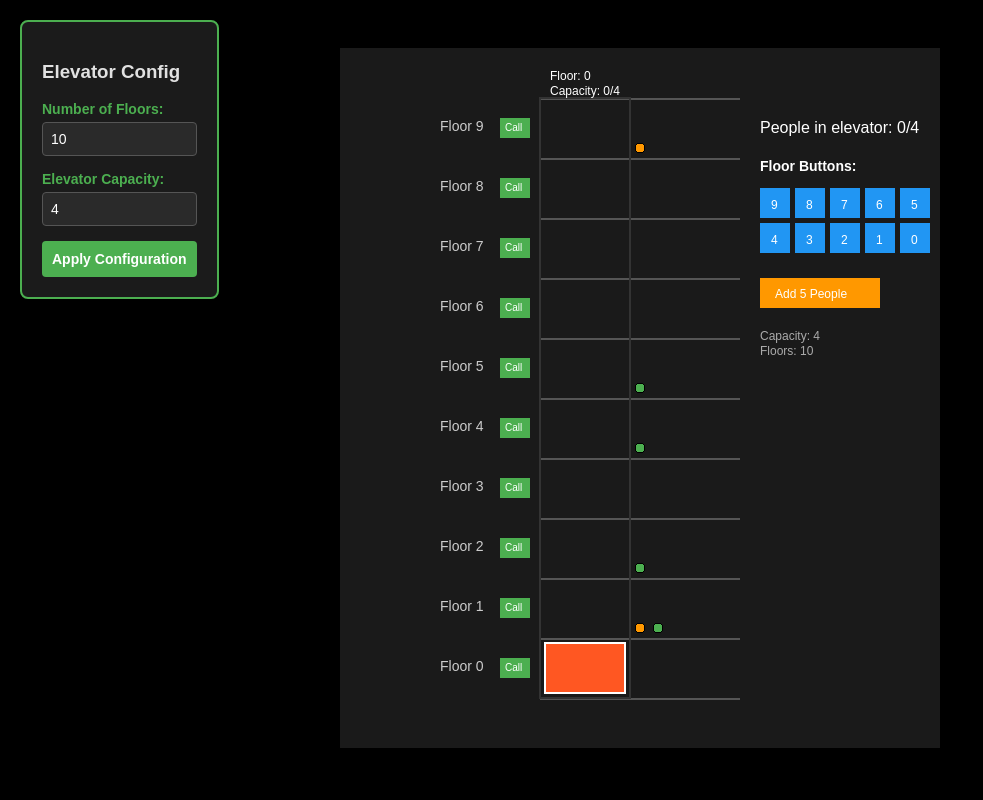
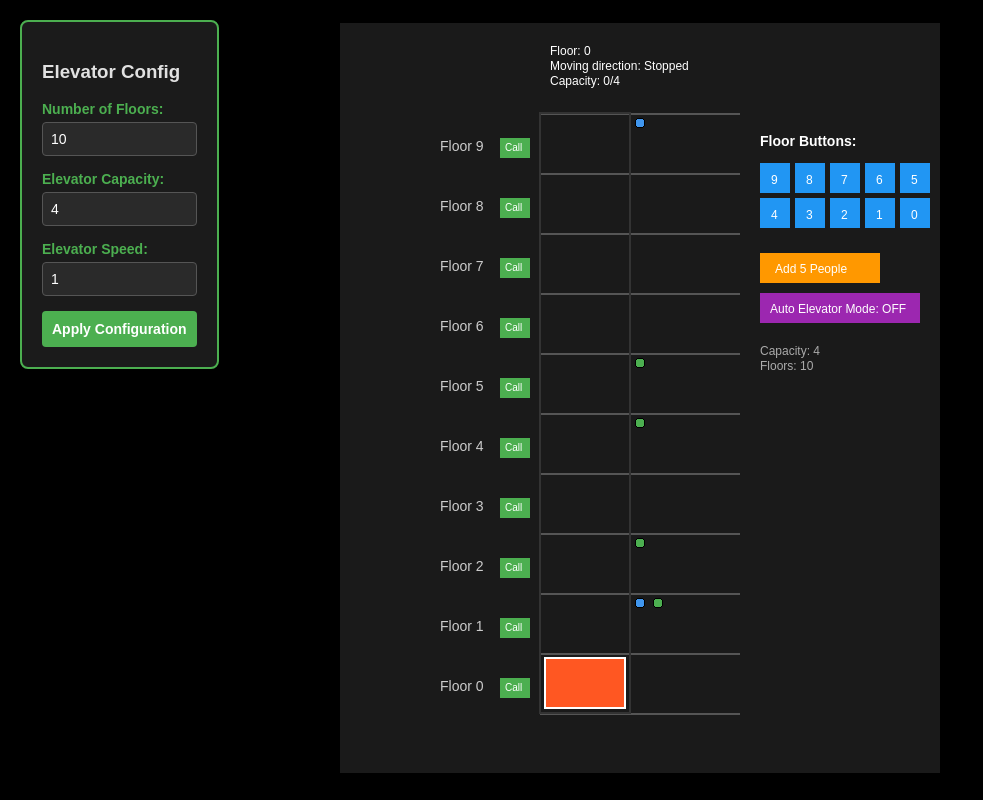
Before and after one commit to vstymkovskyi/pixi-elevator, a website built with Vite: page index.html in a window 1280 px wide. Shown: the whole page, without its empty margins (0-983 px from the left). Built offline with nearby package versions, Linux system fonts and the light colour scheme.

Commit message:
clean code and auto-mode button for the elevator added

```diff
--- a/index.html
+++ b/index.html
@@ -19,6 +19,10 @@
             <label for="capacity-input">Elevator Capacity:</label>
             <input type="number" id="capacity-input" min="2" max="4" />
         </div>
+        <div class="control-group">
+            <label for="capacity-input">Elevator Speed:</label>
+            <input type="number" id="speed-input" min="1" max="7" />
+        </div>
         <button id="apply-config">Apply Configuration</button>
     </div>
 
--- a/src/app.ts
+++ b/src/app.ts
@@ -14,9 +14,12 @@ export class ElevatorSystem {
   private isMoving: boolean = false;
   private people: Person[] = [];
   private peopleInElevator: Person[] = [];
-  private floorButtons: Graphics[] = [];
-  private floorTexts: Text[] = [];
-  private peopleCountText: Text;
+  private continuousMode: boolean = false;
+  private peopleUpColor: number = 0x4CAF50;
+  private peopleDownColor: number = 0x4096ee;
+  private elevatorWidth: number = 80;
+  private elevatorHeight: number = 50;
+  private floorHeight: number = 60;
 
   constructor(app: Application, ELEVATOR_CONFIG: Config) {
     this.app = app;
@@ -30,10 +33,6 @@ export class ElevatorSystem {
 
     this.elevator = new Graphics();
     this.elevatorText = new Text({ text: "", style: { fontSize: 12, fill: 0xffffff } });
-    this.peopleCountText = new Text({
-      text: `People in elevator: 0/${ELEVATOR_CONFIG.capacity}`,
-      style: { fontSize: 16, fill: 0xffffff }
-    });
 
     this.init();
   }
@@ -52,13 +51,13 @@ export class ElevatorSystem {
     const building = new Graphics();
 
     for (let i = 0; i < this.config.floors; i++) {
-      building.rect(0, 0, 200, 2);
+      building.rect(0, 40, 200, 2);
       building.fill(0x555555);
 
-      const y = (this.config.floors - 1 - i) * this.config.floorHeight;
+      const y = (this.config.floors - 1 - i) * this.floorHeight;
 
       // Floor line
-      building.rect(0, y + this.config.floorHeight, 200, 2);
+      building.rect(0, y + 40 + this.floorHeight, 200, 2);
       building.fill(0x555555);
 
       // Floor number
@@ -67,30 +66,29 @@ export class ElevatorSystem {
         style: { fontSize: 14, fill: 0xcccccc }
       });
       floorText.x = -100;
-      floorText.y = y + this.config.floorHeight - 40;
+      floorText.y = y + this.floorHeight / 2 + 35;
       this.container.addChild(floorText);
-      this.floorTexts.push(floorText);
 
       // Call button
       const button = new Graphics();
-      button.rect(-40, y + this.config.floorHeight - 40, 30, 20);
+      button.rect(-40, y + this.floorHeight / 2 + 35, 30, 20);
       button.fill(0x4CAF50);
       button.eventMode = 'static';
       button.cursor = 'pointer';
 
+      // Call button text
       const buttonText = new Text({ text: "Call", style: { fontSize: 10, fill: 0xffffff } });
       buttonText.x = -35;
-      buttonText.y = y + this.config.floorHeight - 37;
+      buttonText.y = y + this.floorHeight + 8;
 
       button.on('pointerdown', () => this.callElevator(i));
 
       this.container.addChild(button);
       this.container.addChild(buttonText);
-      this.floorButtons.push(button);
     }
 
     // Elevator shaft
-    building.rect(0, 0, this.config.elevatorWidth + 10, this.config.floors * this.config.floorHeight);
+    building.rect(0, 40, this.elevatorWidth + 10, this.config.floors * this.floorHeight);
     building.stroke({ width: 2, color: 0x333333 });
 
     this.container.addChild(building);
@@ -103,11 +101,6 @@ export class ElevatorSystem {
     this.elevatorText.x = 10;
     this.elevatorText.y = -30;
     this.elevator.addChild(this.elevatorText);
-
-    // People count display
-    this.peopleCountText.x = 220;
-    this.peopleCountText.y = 20;
-    this.container.addChild(this.peopleCountText);
   }
 
   private drawControls(): void {
@@ -165,25 +158,34 @@ export class ElevatorSystem {
     this.container.addChild(addPeopleBtn);
     this.container.addChild(addPeopleText);
 
+    this.addAutoBtns(controlsX, controlsY);
+
     // Info text
     const infoText = new Text({
       text: `Capacity: ${this.config.capacity}\nFloors: ${this.config.floors}`,
       style: { fontSize: 12, fill: 0xaaaaaa }
     });
     infoText.x = controlsX;
-    infoText.y = controlsY + 140;
+    infoText.y = controlsY + 180;
     this.container.addChild(infoText);
   }
 
   private updateElevatorPosition(): void {
-    const y = (this.config.floors - 1 - this.currentFloor) * this.config.floorHeight;
+    const y = (this.config.floors - 1 - this.currentFloor) * this.floorHeight;
 
     this.elevator.clear();
-    this.elevator.rect(5, y + 5, this.config.elevatorWidth, this.config.elevatorHeight);
+    this.elevator.rect(5, y + 45, this.elevatorWidth, this.elevatorHeight);
     this.elevator.fill(0xFF5722);
     this.elevator.stroke({ width: 2, color: 0xffffff });
 
-    this.elevatorText.text = `Floor: ${parseFloat(this.currentFloor.toFixed(2))}\nCapacity: ${this.peopleInElevator.length}/${this.config.capacity}`;
+    let movingStatus = 'Stopped';
+    if (this.isMoving) {
+      movingStatus = this.targetFloor > this.currentFloor ? 'Up' : 'Down';
+    }
+
+    this.elevatorText.text = `Floor: ${parseFloat(this.currentFloor.toFixed(2))}`;
+    this.elevatorText.text += `\nMoving direction: ${movingStatus}`;
+    this.elevatorText.text += `\nCapacity: ${this.peopleInElevator.length}/${this.config.capacity}`;
   }
 
   private callElevator(floor: number): void {
@@ -229,17 +231,17 @@ export class ElevatorSystem {
     if (person.inElevator) {
       // Person in elevator
       const index = this.peopleInElevator.indexOf(person);
-      const y = (this.config.floors - 1 - this.currentFloor) * this.config.floorHeight;
-      person.sprite.circle(15 + (index % 4) * 18, y + 25 + Math.floor(index / 4) * 15, 5);
-      person.sprite.fill(0xFFEB3B);
+      const y = (this.config.floors - 1 - this.currentFloor) * this.floorHeight;
+      person.sprite.circle(15 + (index % 4) * 18, y + 55 + Math.floor(index / 4) * 15, 5);
+      person.sprite.fill(person.direction === 1 ? this.peopleUpColor : this.peopleDownColor);
     } else {
       // Person waiting on a floor
-      const y = (this.config.floors - 1 - person.currentFloor) * this.config.floorHeight;
+      const y = (this.config.floors - 1 - person.currentFloor) * this.floorHeight;
       const waitingOnFloor = this.people.filter(p => p.currentFloor === person.currentFloor && !p.inElevator);
       const index = waitingOnFloor.indexOf(person);
 
-      person.sprite.circle(100 + (index % 5) * 18, y + this.config.floorHeight - 10, 5);
-      person.sprite.fill(person.direction === 1 ? 0x4CAF50 : 0xFF9800);
+      person.sprite.circle(100 + (index % 5) * 18, y + this.floorHeight - 10, 5);
+      person.sprite.fill(person.direction === 1 ? this.peopleUpColor : this.peopleDownColor);
     }
 
     person.sprite.stroke({ width: 1, color: 0x000000 });
@@ -252,7 +254,7 @@ export class ElevatorSystem {
 
       if (distance > 0) {
         // Move towards a target floor
-        const step = this.config.animationSpeed / this.config.floorHeight;
+        const step = this.config.elevatorSpeed / this.floorHeight;
         this.currentFloor += direction * step;
 
         // Snap to the floor when close enough
@@ -272,8 +274,6 @@ export class ElevatorSystem {
         this.drawPerson(person);
       });
     }
-
-    this.peopleCountText.text = `People in elevator: ${this.peopleInElevator.length}/${this.config.capacity}`;
   }
 
   private onFloorReached(): void {
@@ -311,5 +311,86 @@ export class ElevatorSystem {
 
     // Redraw waiting people
     this.people.filter(p => !p.inElevator).forEach(p => this.drawPerson(p));
+
+    // If in continuous mode, find the next destination
+    if (this.continuousMode) {
+      setTimeout(() => this.findNextDestination(), 500); // Small delay before moving to the next floor
+    }
+  }
+
+  private findNextDestination(): void {
+    if (!this.continuousMode) return;
+
+    // Case 1: Drop off people in the elevator
+    if (this.peopleInElevator.length > 0) {
+      // Find the closest target floor for people in the elevator
+      const targets = this.peopleInElevator.map(p => p.targetFloor);
+      const closest = this.findClosestFloor(targets);
+      if (closest !== null && closest !== Math.round(this.currentFloor)) {
+        this.setTargetFloor(closest);
+        return;
+      }
+    }
+
+    // Case 2: Pick up waiting people
+    const waitingFloors = [...new Set(this.people.filter(p => !p.inElevator).map(p => p.currentFloor))];
+    if (waitingFloors.length > 0) {
+      const closest = this.findClosestFloor(waitingFloors);
+      if (closest !== null && closest !== Math.round(this.currentFloor)) {
+        this.setTargetFloor(closest);
+        return;
+      }
+    }
+
+    // No one to pick up or drop off - waiting for manual call
+  }
+
+  private findClosestFloor(floors: number[]): number | null {
+    if (floors.length === 0) return null;
+
+    const current = Math.round(this.currentFloor);
+    let closest = floors[0];
+    let minDistance = Math.abs(floors[0] - current);
+
+    for (const floor of floors) {
+      const distance = Math.abs(floor - current);
+      if (distance < minDistance && distance > 0) {
+        minDistance = distance;
+        closest = floor;
+      }
+    }
+
+    return closest;
+  }
+
+  private addAutoBtns(controlsX: number, controlsY: number): void {
+    // Continuous mode toggle button
+    const continuousBtn = new Graphics();
+    continuousBtn.rect(controlsX, controlsY + 130, 160, 30);
+    continuousBtn.fill(0x9C27B0);
+    continuousBtn.eventMode = 'static';
+    continuousBtn.cursor = 'pointer';
+
+    const continuousText = new Text({
+      text: "Auto Elevator Mode: OFF",
+      style: { fontSize: 12, fill: 0xffffff }
+    });
+    continuousText.x = controlsX + 10;
+    continuousText.y = controlsY + 138;
+
+    continuousBtn.on('pointerdown', () => {
+      this.continuousMode = !this.continuousMode;
+      continuousText.text = this.continuousMode ? "Auto Elevator Mode: ON" : "Auto Elevator Mode: OFF";
+      continuousBtn.clear();
+      continuousBtn.rect(controlsX, controlsY + 130, 160, 30);
+      continuousBtn.fill(this.continuousMode ? 0x4CAF50 : 0x9C27B0);
+
+      if (this.continuousMode) {
+        this.findNextDestination();
+      }
+    });
+
+    this.container.addChild(continuousBtn);
+    this.container.addChild(continuousText);
   }
 }
--- a/src/main.ts
+++ b/src/main.ts
@@ -5,25 +5,25 @@ import { ElevatorSystem } from "./app";
 let ELEVATOR_CONFIG = {
   floors: 10, // Number of floors (can be changed)
   capacity: 4, // Maximum people capacity (can be changed)
-  floorHeight: 60,
-  elevatorWidth: 80,
-  elevatorHeight: 50,
-  animationSpeed: 2,
+  elevatorSpeed: 1
 };
 
 let app: Application;
 let elevatorSystem: ElevatorSystem | null = null;
 let floorsInput: HTMLInputElement | null = null;
 let capacityInput: HTMLInputElement | null = null;
+let speedInput: HTMLInputElement | null = null;
 
 async function initializeElevator() {
   // Get input values
   floorsInput = document.getElementById("floors-input") as HTMLInputElement;
   capacityInput = document.getElementById("capacity-input") as HTMLInputElement;
+  speedInput = document.getElementById("speed-input") as HTMLInputElement;
 
   if (floorsInput && capacityInput) {
     ELEVATOR_CONFIG.floors = parseInt(floorsInput.value) || 10;
     ELEVATOR_CONFIG.capacity = parseInt(capacityInput.value) || 4;
+    ELEVATOR_CONFIG.elevatorSpeed = parseInt(speedInput.value) || 4;
   }
 
   // Clear previous instance if exists
@@ -34,12 +34,12 @@ async function initializeElevator() {
   // Create or reinitialize the application
   if (!app) {
     app = new Application();
-    await app.init({ background: "#1a1a1a", width: 600, height: 700 });
+    await app.init({ background: "#1a1a1a", width: 800, height: 700 });
     document.getElementById("pixi-container")!.appendChild(app.canvas);
   }
 
   // Calculate dynamic height based on floors
-  const canvasHeight = Math.max(700, ELEVATOR_CONFIG.floors * ELEVATOR_CONFIG.floorHeight + 100);
+  const canvasHeight = Math.max(700, ELEVATOR_CONFIG.floors * 60 + 150); // height of the floor
   app.renderer.resize(600, canvasHeight);
 
   // Create a new elevator system with updated config
@@ -49,14 +49,16 @@ async function initializeElevator() {
 (async () => {
   const floors = document.getElementById("floors-input") as HTMLInputElement;
   const capacity = document.getElementById("capacity-input") as HTMLInputElement;
+  const speed = document.getElementById("speed-input") as HTMLInputElement;
 
   floors.value = ELEVATOR_CONFIG.floors.toString();
   capacity.value = ELEVATOR_CONFIG.capacity.toString();
+  speed.value = ELEVATOR_CONFIG.elevatorSpeed.toString();
 
   // Initialize with default values
   await initializeElevator();
 
-  // Add an event listener to the apply button
+  // Add an event listener to the Apply button
   const applyButton = document.getElementById("apply-config");
   if (applyButton) {
     applyButton.addEventListener("click", async () => {
@@ -67,8 +69,9 @@ async function initializeElevator() {
   // Allow pressing Enter in input fields to apply
   const floorsInput = document.getElementById("floors-input");
   const capacityInput = document.getElementById("capacity-input");
+  const speedInput = document.getElementById("speed-input");
 
-  [floorsInput, capacityInput].forEach(input => {
+  [floorsInput, capacityInput, speedInput].forEach(input => {
     input?.addEventListener("keypress", async (e) => {
       if (e.key === "Enter") {
         await initializeElevator();
--- a/src/models/Config.ts
+++ b/src/models/Config.ts
@@ -2,8 +2,5 @@
 export interface Config {
   floors: number;
   capacity: number;
-  floorHeight: number;
-  elevatorWidth: number;
-  elevatorHeight: number;
-  animationSpeed: number;
+  elevatorSpeed: number;
 }
```
